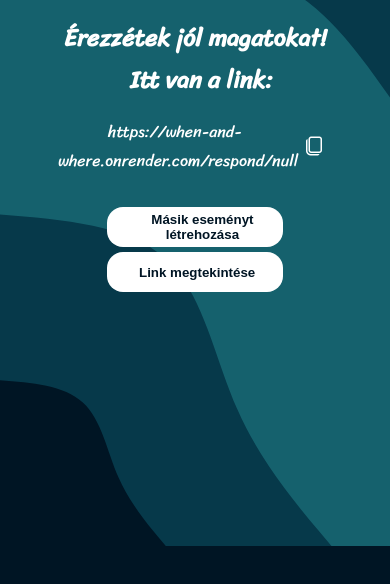
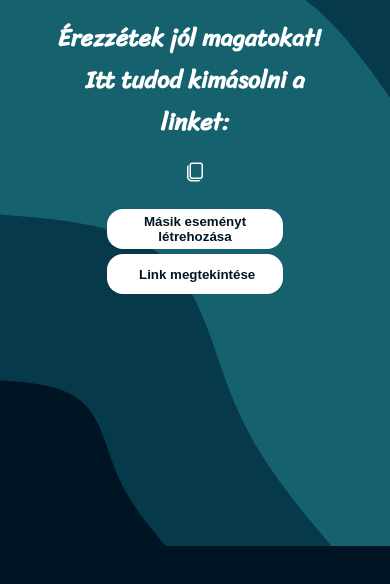
Before and after one commit to vtmate/when-where, a website: page response.html in a window 390 px wide. Shown: the part 234-818 px from the top of the page. Drawn offline with Linux system fonts and the light colour scheme; a web font is replaced by a local one.

Commit message:
response1 front update2

```diff
--- a/response.html
+++ b/response.html
@@ -17,7 +17,7 @@
                 <h1>Köszi, hogy létrehoztad az eseményt!</h1>
             </div>
             <div class="h2-holder">
-                <h2>Érezzétek jól magatokat! &nbsp; Itt van a link:</h2>
+                <h2>Érezzétek jól magatokat! &nbsp; Itt tudod kimásolni a linket:</h2>
             </div>
             <div class="link-row">
                 <p id="customLink"></p>
--- a/styles/response.css
+++ b/styles/response.css
@@ -163,7 +163,7 @@ p{
 @media screen and (max-width: 560px) {
 
     #customLink{
-        width: 60vw;
+        display: none;
     }
 }
 
@@ -177,7 +177,7 @@ p{
     h1,h2{
         margin-inline: 0;
         padding-inline: 0;
-        width: 16.5rem;
+        width: 18rem;
     }
 
     h2{
@@ -188,4 +188,12 @@ p{
     .buttons button{
         margin-inline: 5rem;
     }
+
+    .left-iconer, .right-iconer{
+        display: none;
+    }
+
+    .left-button-text {
+        transform: translateX(0rem);
+    }
 }
```
